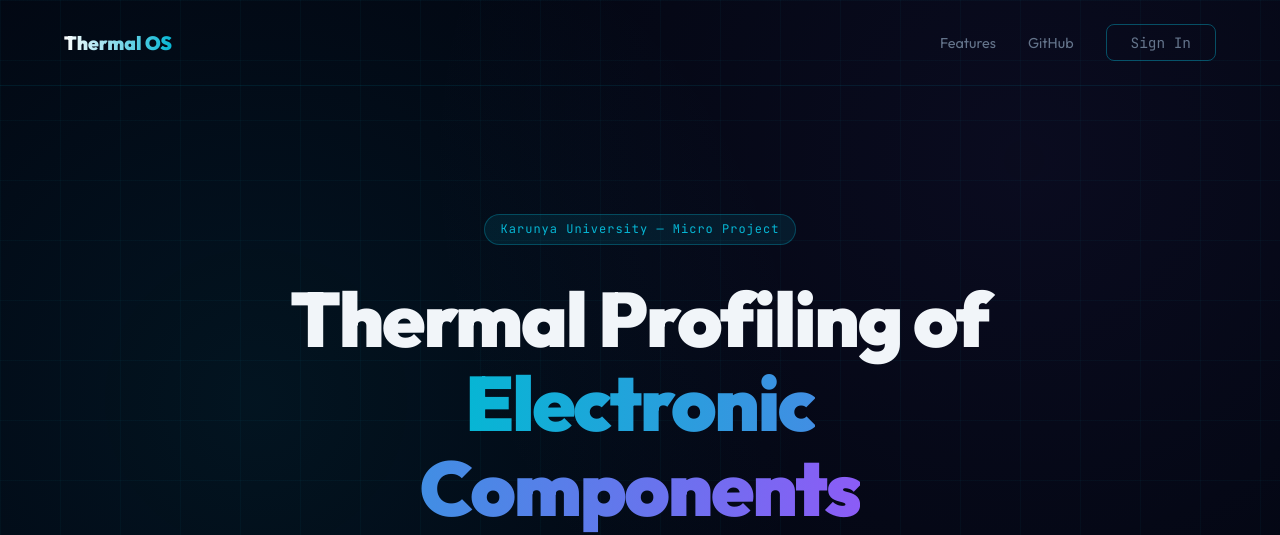
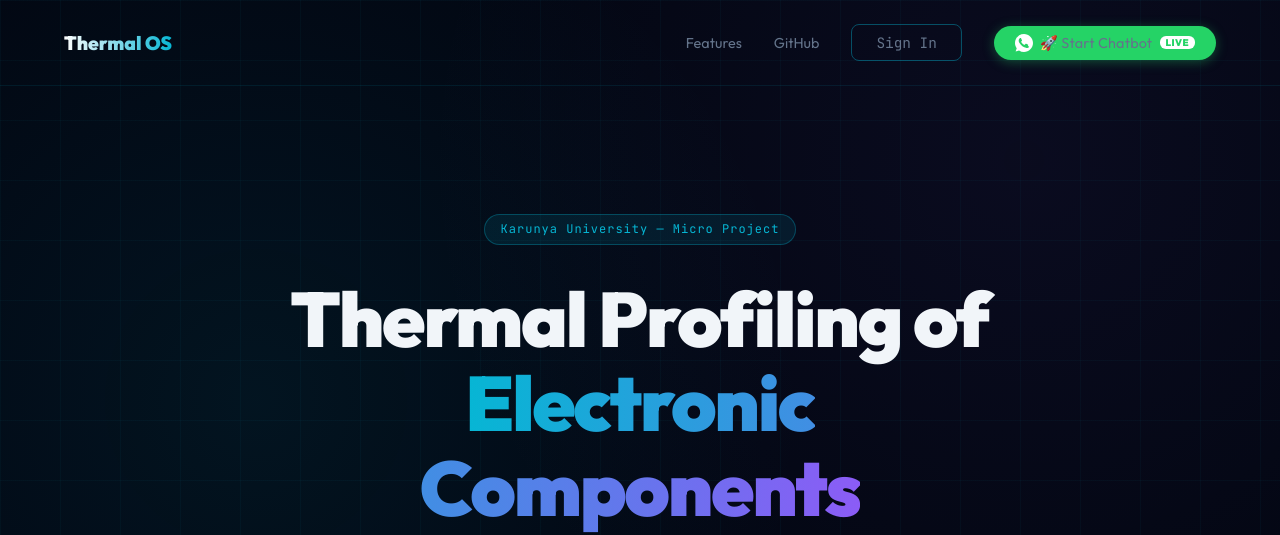
Before and after one commit to RoshanAnandSeeli/PythonMP, a Flask app: page / in a window 1280 px wide. Shown: the top 535 px of the page. Run offline with Flask 3, Linux system fonts and the light colour scheme.

Commit message:
Added WhatsApp CTA with live badge, animation, and UI improvements

```diff
--- a/webapp/templates/landing.html
+++ b/webapp/templates/landing.html
@@ -219,6 +219,132 @@
             font-family: 'JetBrains Mono', monospace;
             font-size: 0.75rem;
         }
+
+        /* ── WhatsApp Navbar CTA ── */
+        .wa-cta-wrap {
+            position: relative;
+        }
+
+        .btn-whatsapp {
+            display: inline-flex;
+            align-items: center;
+            gap: 0.45rem;
+            background: #25D366;
+            color: #fff;
+            text-decoration: none;
+            padding: 0.5rem 1.3rem;
+            border-radius: 100px;
+            font-family: 'Outfit', sans-serif;
+            font-size: 0.82rem;
+            font-weight: 700;
+            letter-spacing: 0.2px;
+            white-space: nowrap;
+            box-shadow: 0 2px 12px rgba(37, 211, 102, 0.35);
+            transition: transform 0.25s ease, box-shadow 0.25s ease;
+            animation: wa-pulse 2.5s infinite;
+        }
+
+        .btn-whatsapp:hover {
+            transform: scale(1.05);
+            box-shadow: 0 4px 22px rgba(37, 211, 102, 0.5);
+            color: #fff;
+            animation: none;
+        }
+
+        .btn-whatsapp:active {
+            transform: scale(0.98);
+        }
+
+        .btn-whatsapp svg {
+            width: 18px;
+            height: 18px;
+            fill: #fff;
+            flex-shrink: 0;
+        }
+
+        .wa-live-badge {
+            background: #fff;
+            color: #25D366;
+            font-size: 0.6rem;
+            font-weight: 800;
+            padding: 2px 6px;
+            border-radius: 6px;
+            line-height: 1;
+            letter-spacing: 0.5px;
+            flex-shrink: 0;
+        }
+
+        @keyframes wa-pulse {
+            0%   { box-shadow: 0 2px 12px rgba(37, 211, 102, 0.35), 0 0 0 0 rgba(37, 211, 102, 0.5); }
+            70%  { box-shadow: 0 2px 12px rgba(37, 211, 102, 0.35), 0 0 0 10px rgba(37, 211, 102, 0); }
+            100% { box-shadow: 0 2px 12px rgba(37, 211, 102, 0.35), 0 0 0 0 rgba(37, 211, 102, 0); }
+        }
+
+        /* Tooltip on hover */
+        .wa-cta-tip {
+            position: absolute;
+            top: calc(100% + 10px);
+            right: 0;
+            background: rgba(8, 12, 24, 0.94);
+            border: 1px solid rgba(37, 211, 102, 0.25);
+            color: #cbd5e1;
+            font-size: 0.7rem;
+            line-height: 1.55;
+            padding: 10px 14px;
+            border-radius: 10px;
+            width: 240px;
+            pointer-events: none;
+            opacity: 0;
+            transform: translateY(-4px);
+            transition: opacity 0.25s ease, transform 0.25s ease;
+            backdrop-filter: blur(14px);
+            -webkit-backdrop-filter: blur(14px);
+            box-shadow: 0 6px 24px rgba(0, 0, 0, 0.45);
+            font-family: 'Outfit', sans-serif;
+            z-index: 100;
+        }
+
+        .wa-cta-tip strong {
+            color: #25D366;
+        }
+
+        .wa-cta-wrap:hover .wa-cta-tip {
+            opacity: 1;
+            transform: translateY(0);
+        }
+
+        /* Mobile nav adjustments */
+        @media (max-width: 640px) {
+            nav {
+                padding: 1rem 1.5rem;
+            }
+            .nav-links {
+                gap: 0.8rem;
+            }
+            .btn-whatsapp {
+                padding: 0.45rem 0.9rem;
+                font-size: 0.75rem;
+            }
+            .wa-cta-tip {
+                width: 200px;
+                font-size: 0.65rem;
+            }
+        }
+
+        @media (max-width: 420px) {
+            .btn-whatsapp .wa-label,
+            .btn-whatsapp .wa-live-badge {
+                display: none;
+            }
+            .btn-whatsapp {
+                padding: 0.5rem;
+                border-radius: 50%;
+            }
+            .btn-whatsapp svg {
+                width: 22px;
+                height: 22px;
+            }
+        }
     </style>
 </head>
 
@@ -229,6 +355,21 @@
             <a href="#features">Features</a>
             <a href="https://github.com/RoshanAnandSeeli/PythonMP" target="_blank">GitHub</a>
             <a href="/login" class="btn-login">Sign In</a>
+            <div class="wa-cta-wrap">
+                <a href="https://wa.me/14155238886?text=join%20note-shake"
+                   target="_blank" rel="noopener noreferrer"
+                   class="btn-whatsapp" id="btn-whatsapp"
+                   aria-label="Chat on WhatsApp"
+                   onclick="console.log('WhatsApp CTA clicked')">
+                    <svg viewBox="0 0 32 32" xmlns="http://www.w3.org/2000/svg"><path d="M16.004 0h-.008C7.174 0 0 7.176 0 16c0 3.5 1.128 6.744 3.046 9.378L1.054 31.29l6.118-1.958A15.905 15.905 0 0016.004 32C24.826 32 32 24.822 32 16S24.826 0 16.004 0zm9.338 22.594c-.39 1.1-1.932 2.014-3.164 2.28-.844.18-1.946.322-5.656-1.216-4.748-1.966-7.804-6.78-8.038-7.096-.226-.316-1.882-2.508-1.882-4.784s1.192-3.396 1.614-3.862c.39-.43.922-.644 1.41-.644.17 0 .324.008.462.016.422.018.634.042.912.706.348.83 1.194 2.91 1.298 3.124.106.214.212.5.074.796-.13.302-.244.49-.464.752-.214.262-.44.464-.654.748-.196.248-.416.514-.18.934.238.414 1.058 1.748 2.272 2.83 1.562 1.394 2.878 1.826 3.286 2.028.408.202.644.172.882-.098.244-.276 1.04-1.212 1.318-1.63.272-.416.548-.348.924-.21.378.14 2.394 1.13 2.804 1.336.408.208.682.31.782.482.098.168.098.988-.292 2.088z"/></svg>
+                    <span class="wa-label">🚀 Start Chatbot</span>
+                    <span class="wa-live-badge">LIVE</span>
+                </a>
+                <div class="wa-cta-tip">
+                    👉 Join first: <strong>'join note-shake'</strong><br>
+                    Then type <strong>'hi'</strong> to start 🚀
+                </div>
+            </div>
         </div>
     </nav>
 
@@ -282,6 +423,8 @@
     <footer>
         Built by Team Roshan — Karunya University CS Dept &nbsp;|&nbsp; v3.1.0
     </footer>
+
+
 </body>
 
 </html>
```
